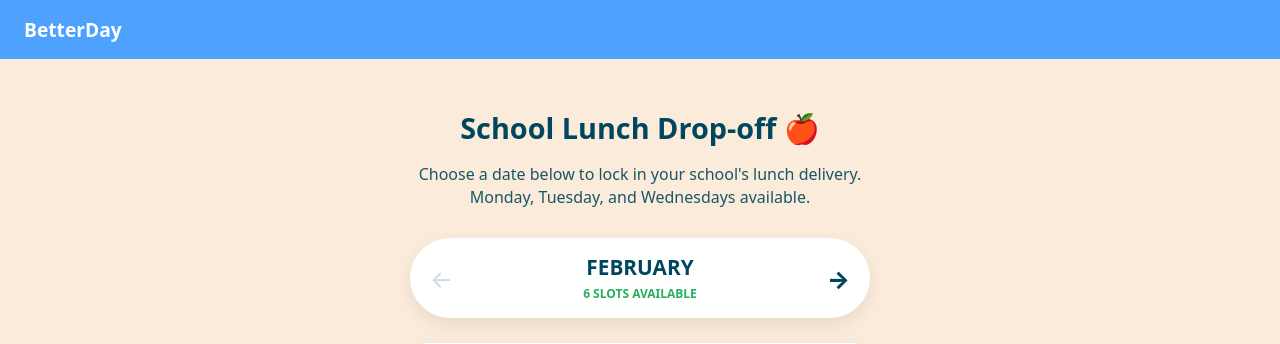
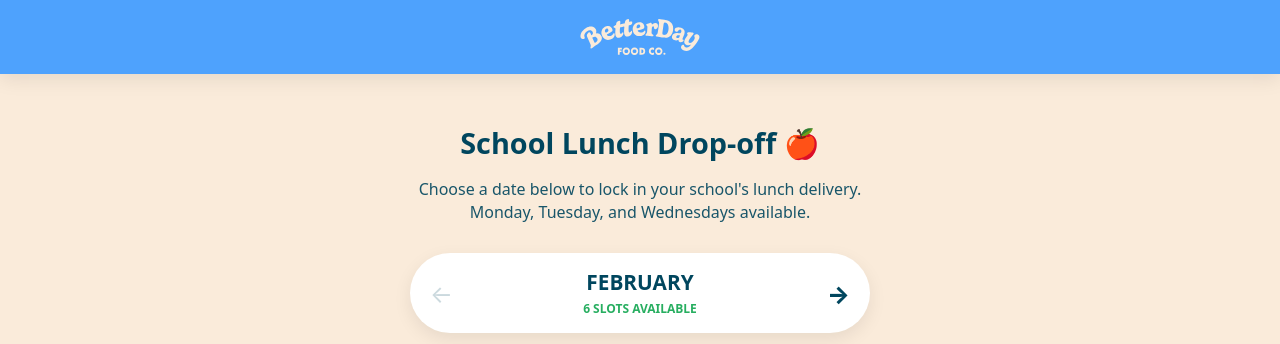
Before and after one commit to conner-kadz/betterday-app, a Flask app: page / in a window 1280 px wide. Shown: the top 344 px of the page. Run offline with Flask 3, Linux system fonts and the light colour scheme; data that the repository does not hold is empty.

Commit message:
Update index.html

```diff
--- a/templates/index.html
+++ b/templates/index.html
@@ -13,10 +13,19 @@
         }
         * { box-sizing: border-box; font-family: system-ui, -apple-system, sans-serif; }
         body { margin: 0; background: var(--accent); color: var(--dark); padding-bottom: 50px; }
-        .app-header { background: var(--primary); color: white; padding: 16px 24px; font-weight: 800; font-size: 1.2rem; }
+
+        /* Centered Header with Logo */
+        .app-header {
+            background: var(--primary);
+            padding: 12px 24px;
+            display: flex;
+            justify-content: center;
+            align-items: center;
+            box-shadow: var(--shadow);
+        }
+
         .app-main { padding: 30px 20px; max-width: 500px; margin: 0 auto; }
 
-        /* ALERT: RESTORED DOUBLE-BOOKING NOTIFICATION */
         .alert-error {
             background: var(--error-red); color: white; padding: 15px; border-radius: var(--radius-lg);
             margin-bottom: 25px; text-align: center; font-weight: 700; box-shadow: var(--shadow);
@@ -41,7 +50,6 @@
         .month-label h2 { margin: 0; font-size: 1.3rem; font-weight: 900; text-transform: uppercase; }
         .month-label span { font-size: 0.75rem; font-weight: 800; color: var(--status-open); }
 
-        /* THE SWOOSH: Triggers on load to simulate a page transition */
         .booking-list {
             background: white; border-radius: var(--radius-lg); padding: 10px 25px; box-shadow: var(--shadow);
             animation: swooshIn 0.5s cubic-bezier(0.23, 1, 0.32, 1);
@@ -61,7 +69,12 @@
     </style>
 </head>
 <body>
-    <header class="app-header">BetterDay</header>
+    <header class="app-header">
+        <a href="/">
+            <img src="{{ url_for('static', filename='Logo.svg') }}" alt="BetterDay Logo" style="height: 50px; width: auto; display: block;">
+        </a>
+    </header>
+
     <main class="app-main">
         {% if already_booked_error %}
         <div class="alert-error">
```
